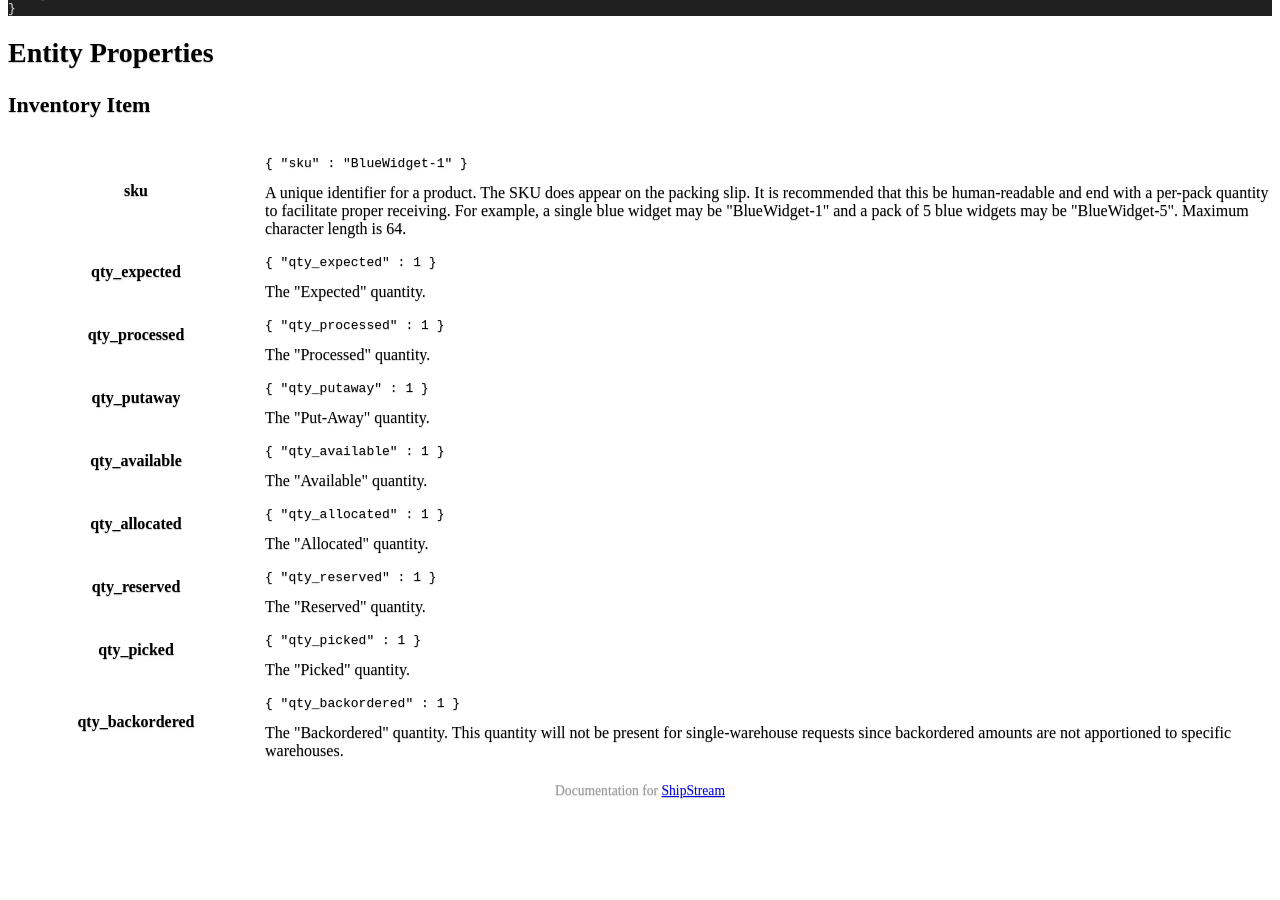
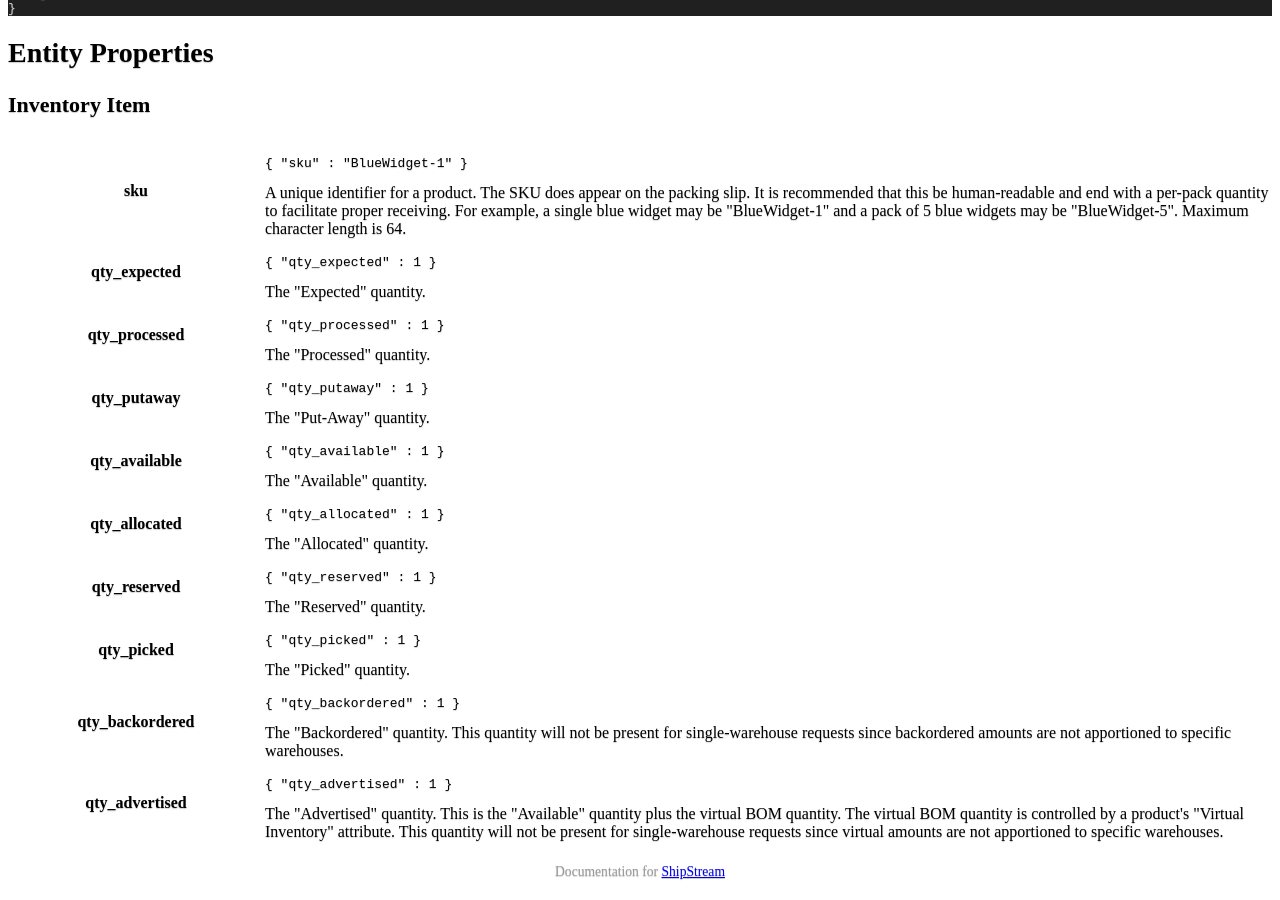
Before and after one commit to ShipStream/shipstream.github.io, a Jekyll site: the page built from _posts/2014-07-15-inventory.md, in a window 1280 px wide and 900 px high, scrolled down 2740 px. Built offline with Jekyll 4.4.1, drawn with Linux system fonts in a browser that asks for light colours; a style sheet for code colours, icons or effects is not loaded; before the commit the page ends 3559 px from its top, so only the background shows below that.

Commit message:
Document qty_advertised for inventory.list() (#6)

```diff
--- a/_posts/2014-07-15-inventory.md
+++ b/_posts/2014-07-15-inventory.md
@@ -203,4 +203,13 @@ Get all inventory for warehouse "2":
 	for single-warehouse requests since backordered amounts are not
 	apportioned to specific warehouses.
 </td></tr>
+<tr><th>qty_advertised</th>
+<td>
+	<pre><code>{ "qty_advertised" : 1 }</code></pre>
+	The "Advertised" quantity. This is the "Available" quantity plus
+	the virtual BOM quantity.  The virtual BOM quantity is controlled by
+	a product's "Virtual Inventory" attribute.  This quantity will not
+	be present for single-warehouse requests since virtual amounts
+	are not apportioned to specific warehouses.
+</td></tr>
 </table>
```
